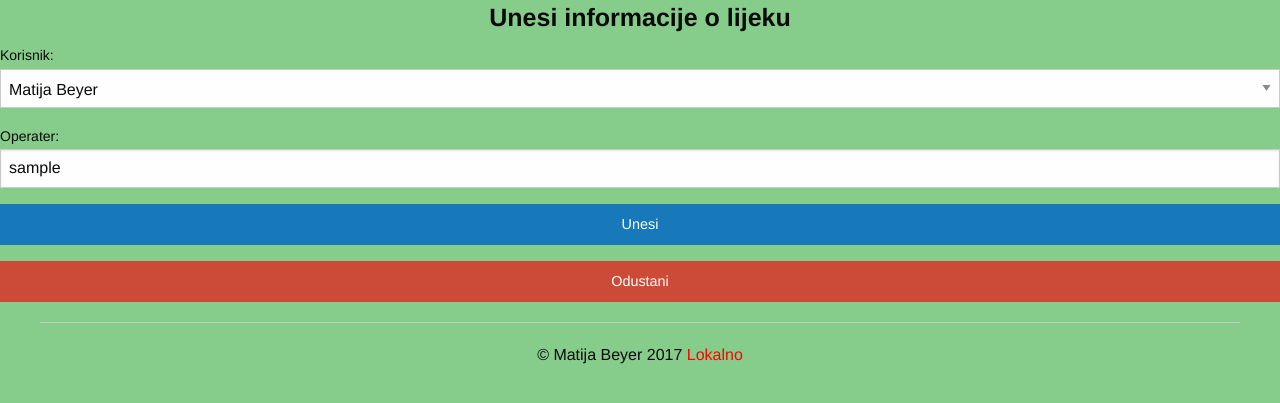
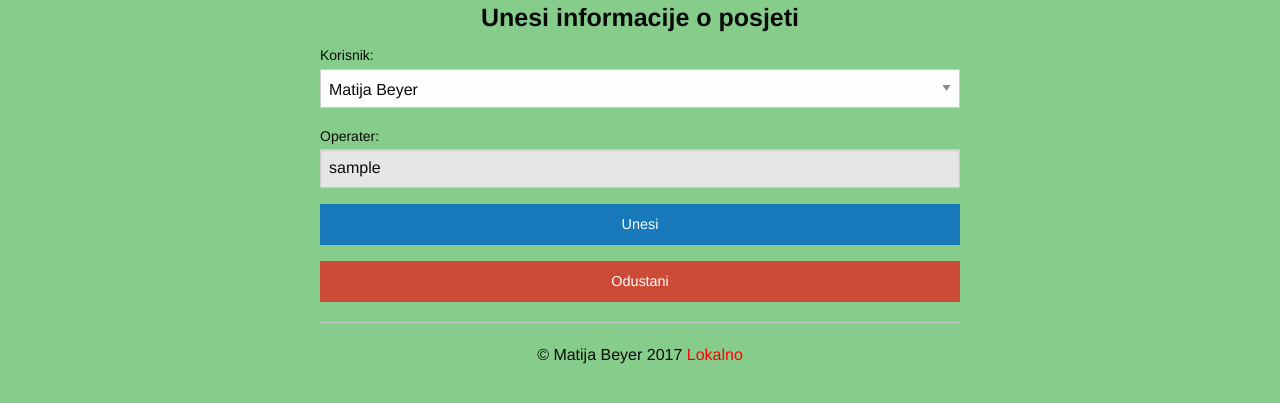
Before and after one commit to BeyerMatija/Edunova, a PHP site: page /privatno/posjeta/unesi.php in a window 1280 px wide. Shown: the part 58-461 px from the top of the page. Run offline with PHP 8.4, Linux system fonts and the light colour scheme; the visitor is signed in with stand-in values (Sample User, id 1); data comes from the database, SQL or seed files in the repository.

Commit message:
Update unesi.php

```diff
--- a/Zavrsni rad v2.2/privatno/posjeta/unesi.php
+++ b/Zavrsni rad v2.2/privatno/posjeta/unesi.php
@@ -7,6 +7,11 @@
   </head>
   <body>
   	<?php include_once '../../predlosci/menu.php'; ?>
+
+  	<div class ="grid-x">
+  		<div class="medium-3 large-3 cell"></div>
+  		<div class="medium-6 large-6 cell">
+
 			<?php
 			$izraz = $veza->prepare("select * from korisnik");
 			$izraz->execute();
@@ -14,7 +19,7 @@
 			?>
 	    <form class="log-in-form" method="post" action="<?php echo $putanjaAPP;?>privatno/posjeta/insert.php">
 
-			  <h4 class="text-center"><b>Unesi informacije o lijeku</b></h4>
+			  <h4 class="text-center"><b>Unesi informacije o posjeti</b></h4>
 
 
 			  <label>Korisnik:
@@ -28,16 +33,16 @@
 				 </select>
 			  </label>
 		      <label>Operater:
-			    <input type="text" name="operater_ime" value="<?php echo $_SESSION["user"];?>">
+			    <input type="text" name="operater_ime" disabled value="<?php echo $_SESSION["user"];?>">
 			     <input type="hidden" name="operater" value="<?php echo $_SESSION["user_id"];?>">
 			  </label>
 			  <p><input type="submit" class="button expanded" value="Unesi"></input></p>
+		</form>
 
-			  <a href="<?php echo $putanjaAPP;?>privatno/lijekovi/index.php">
+		<a href="<?php echo $putanjaAPP;?>privatno/posjeta/index.php">
 			  <button class="alert button expanded" name="odustani">Odustani</button>
 				</a>
 
-			</form>
 	<?php	include_once '../../predlosci/podnozje.php'; ?>
    <?php	include_once '../../predlosci/skripte.php'; ?>
   </body>
```
